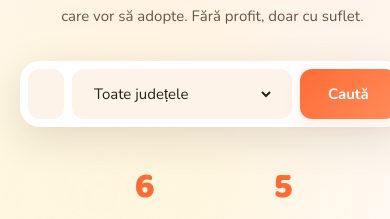
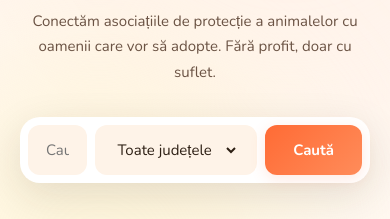
Before and after one commit to gabrieldimitrascu09-art/adoptino, a Next.js app: page / in a window 390 px wide. Shown: the part 235-454 px from the top of the page. Built offline with nearby package versions, Linux system fonts and the light colour scheme.

Commit message:
mobile fixes, association profiles, clickable articles

```diff
--- a/src/app/asociatii/page.js
+++ b/src/app/asociatii/page.js
@@ -13,7 +13,7 @@ export default function AsociatiiPage() {
             <p className="section-subtitle">Organizații verificate care salvează vieți în fiecare zi</p>
           </div>
         </ScrollReveal>
-        <div style={{ display: 'grid', gridTemplateColumns: 'repeat(auto-fill, minmax(340px, 1fr))', gap: 24 }}>
+        <div style={{ display: 'grid', gridTemplateColumns: 'repeat(auto-fill, minmax(min(340px, 100%), 1fr))', gap: 24 }}>
           {DEMO_ASSOCIATIONS.map((assoc) => (
             <ScrollReveal key={assoc.id}>
               <Link href={`/asociatii/${assoc.id}`} style={{ textDecoration: 'none', color: 'inherit', display: 'block' }}>
--- a/src/components/HeroSearch.js
+++ b/src/components/HeroSearch.js
@@ -24,7 +24,7 @@ export default function HeroSearch() {
   return (
     <div style={{
       background: 'var(--card)', borderRadius: 'var(--radius)', padding: 8,
-      boxShadow: 'var(--shadow-lg)', display: 'flex', gap: 8
+      boxShadow: 'var(--shadow-lg)', display: 'flex', gap: 8, flexWrap: 'wrap'
     }}>
       <div style={{
         flex: 2, display: 'flex', alignItems: 'center', gap: 10,
@@ -38,7 +38,7 @@ export default function HeroSearch() {
         />
       </div>
       <div style={{
-        minWidth: 220, display: 'flex', alignItems: 'center', gap: 10,
+        flex: '1 1 150px', display: 'flex', alignItems: 'center', gap: 10,
         padding: '12px 16px', background: 'var(--surface)', borderRadius: 'var(--radius-sm)',
         border: '2px solid transparent'
       }}>
```
